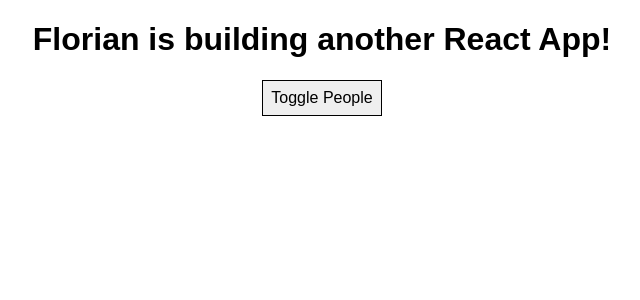
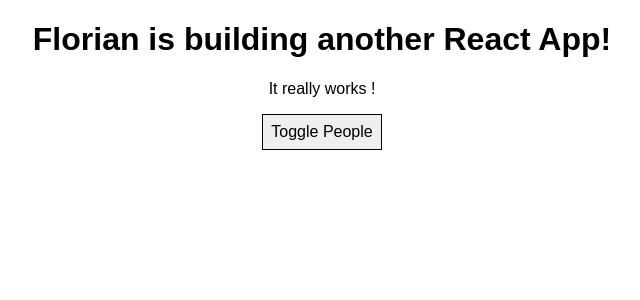
Before and after one commit to nfgoto/react-16, a React (Create React App) app: page / in a window 1280 px wide. Shown: the top 300 px of the page, without its empty margins (318-958 px from the left). Built offline with nearby package versions, Linux system fonts and the light colour scheme.

Commit message:
add styles

```diff
--- a/package.json
+++ b/package.json
@@ -3,6 +3,7 @@
   "version": "0.1.0",
   "private": true,
   "dependencies": {
+    "radium": "^0.22.0",
     "react": "^16.2.0",
     "react-dom": "^16.2.0",
     "react-scripts": "1.1.1"
--- a/src/App.css
+++ b/src/App.css
@@ -1,3 +1,11 @@
 .App {
   text-align: center;
 }
+
+.red {
+  color: red;
+}
+
+.bold {
+  font-weight: bold;
+}
--- a/src/App.js
+++ b/src/App.js
@@ -1,7 +1,9 @@
 import React, { Component } from 'react';
+
 import './App.css';
 /* use uppercase names to differentiate from JSX tags */
 import Person from './Person/Person';
+
 
 /* components names by convention srart with uppercase */
 class App extends Component {
@@ -70,7 +72,8 @@
     /* inline styles, scoped to the component in which used */
     const style = {
       /* this is a representation of CSS in JS */
-      backgoroundColor: 'aqua',
+      backgoroundColor: 'green',
+      color: 'black',
       font: 'inherit',
       border: '1px solid black',
       padding: '8px',
@@ -99,7 +102,18 @@
             })
         }
         </div>
-      )
+      );
+
+      style.backgoroundColor = 'red';
+    }
+
+    /* dynamic styling */
+    const classes = [];
+    if (this.state.persons.length <= 2) {
+      classes.push('red');
+    }
+    if (this.state.persons.length <= 1) {
+      classes.push('bold');
     }
 
     /* use () to write multiline JSX */
@@ -107,6 +121,7 @@
       /* only one root element */
       <div className="App">
         <h1>Florian is building another React App!</h1>
+        <p className={classes.join(' ')}>It really works !</p>
 
         {/* do NOT use parenthesis because will execute immediately when React renders */}
         {/* the onclick event is the one triggering execution NOT the coder !! */}
@@ -123,4 +138,8 @@
   }
 }
 
-export default App;
+/* higher order component syntax
+    component wrapping an other compo
+    adding extra features
+*/
+export default App
--- a/src/Person/Person.js
+++ b/src/Person/Person.js
@@ -1,4 +1,5 @@
 import React from 'react';
+
 /* need to import css file because not included by  default until build */
 /* webpack handle the injection of the styles into rendered HTML */
 import './Person.css'
@@ -8,6 +9,7 @@
 /* MOST PARTS OF APP SHOULD NOT MODIFY STATE */
 /* by default React passes arg called "props" which is object w all component properties */
 const person = (props) => {
+
     /* to execute dynamic content use {} */
     /* use props attributes to add dynamic content when calling component */
     /* props are set from outside the component */
```
Also changed, not shown: 1 other file (tests, documents, lock files or other folders).
